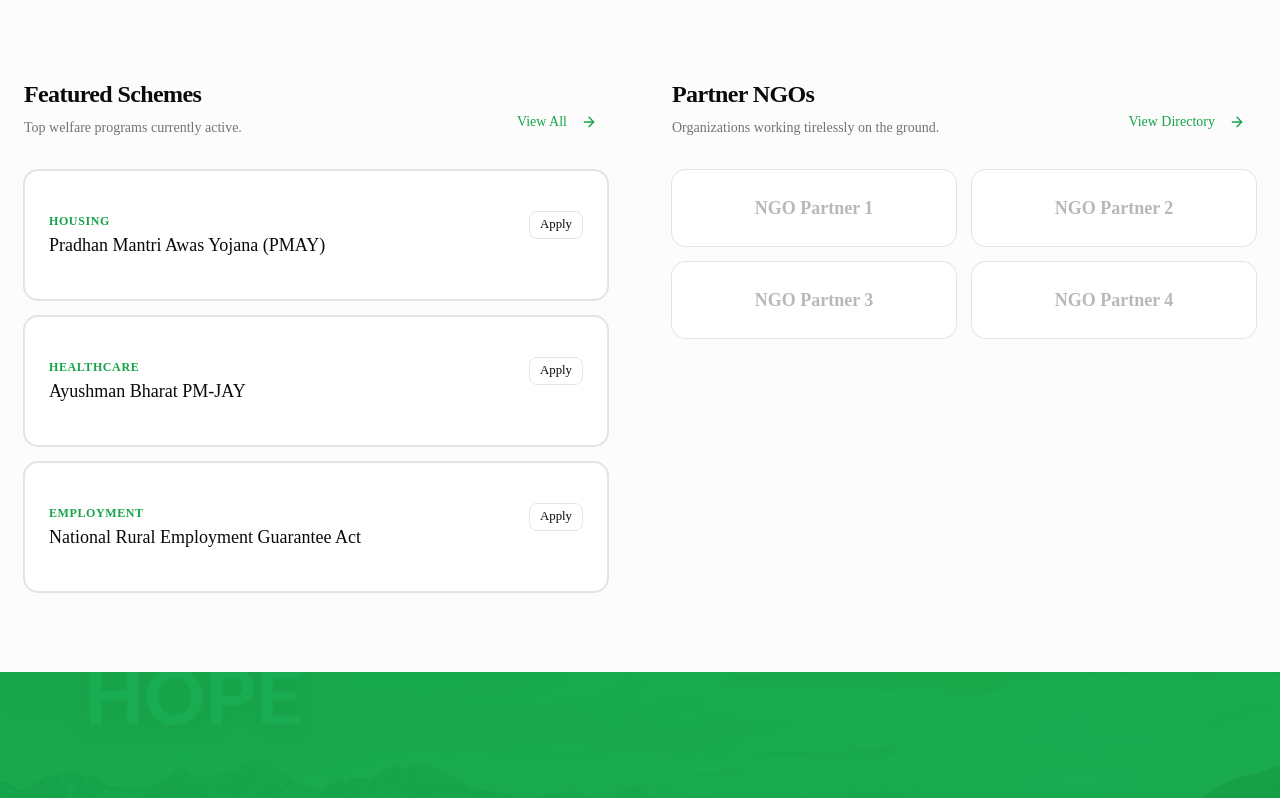
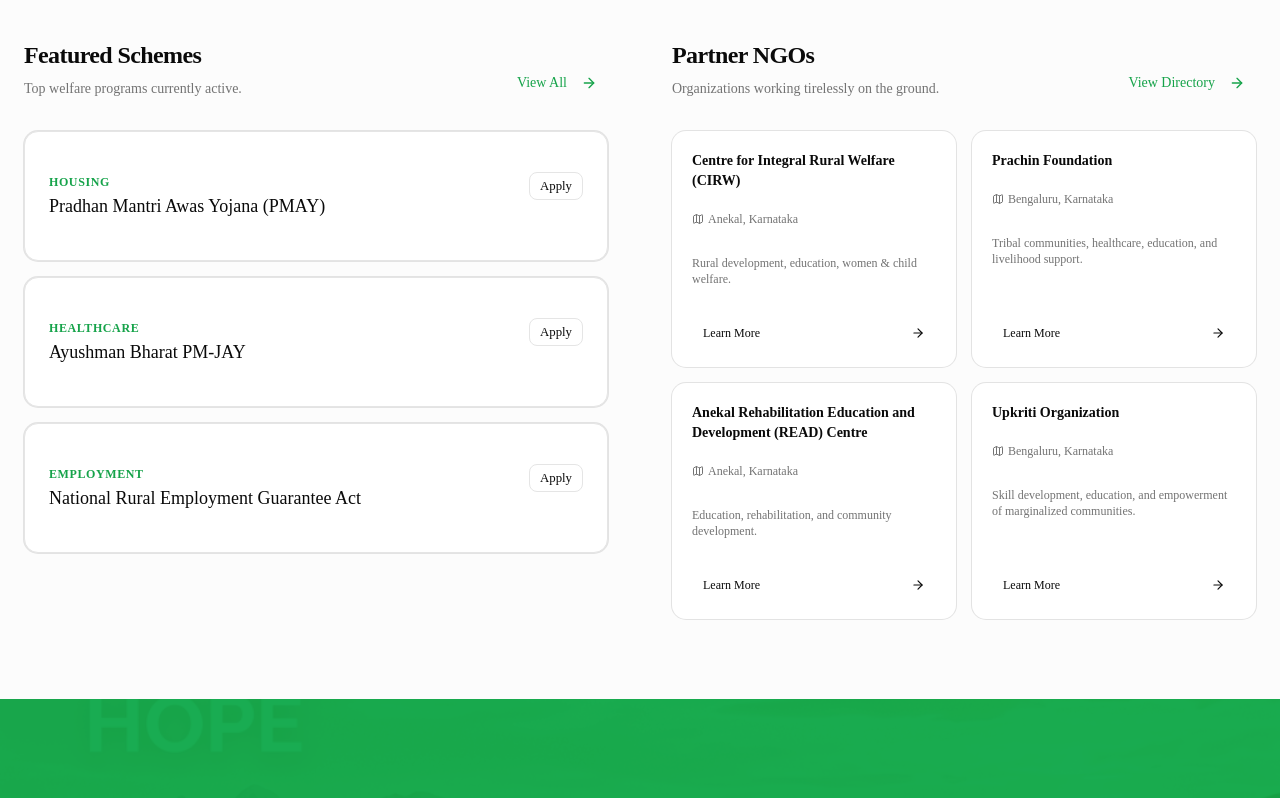
Before and after one commit to sudhan23blg045-ops/jansetu, a Next.js app: page / in a window 1280 px wide. Shown: the part 3000-3798 px from the top of the page. Built offline with nearby package versions, Linux system fonts and the light colour scheme.

Commit message:
Update homepage UI and links

```diff
--- a/src/app/page.tsx
+++ b/src/app/page.tsx
@@ -109,11 +109,6 @@
               <p className="text-lg text-muted-foreground leading-relaxed">
                 Our platform provides a secure digital identity integration, ensuring these communities can seamlessly discover and apply for schemes, connect with NGOs, and access vital educational resources without geographic barriers.
               </p>
-              <motion.div whileHover={{ x: 5 }} transition={{ duration: 0.2 }}>
-                <Button variant="link" className="px-0 text-primary group" asChild>
-                  <Link href="/about">Read our full mission <ArrowRight className="ml-2 h-4 w-4" /></Link>
-                </Button>
-              </motion.div>
             </motion.div>
             <motion.div initial="hidden" whileInView="visible" viewport={{ once: true, margin: "-100px" }} variants={FADE_IN_UP} className="relative aspect-square md:aspect-video rounded-2xl overflow-hidden shadow-[0_20px_60px_rgba(0,0,0,0.12)]">
                <div className="absolute inset-0 bg-gradient-to-tr from-primary/20 to-transparent z-10"></div>
@@ -236,7 +231,9 @@
                             <span className="text-xs font-semibold uppercase tracking-wider text-primary">{scheme.tag}</span>
                             <CardTitle className="text-lg">{scheme.title}</CardTitle>
                           </div>
-                          <Button variant="outline" size="sm" className="transition-all hover:bg-primary hover:text-primary-foreground">Apply</Button>
+                          <Button variant="outline" size="sm" asChild className="transition-all hover:bg-primary hover:text-primary-foreground">
+                            <Link href="/schemes">Apply</Link>
+                          </Button>
                         </div>
                       </CardHeader>
                     </Card>
@@ -256,13 +253,23 @@
                   <Link href="/ngos">View Directory <ArrowRight className="ml-2 h-4 w-4" /></Link>
                 </Button>
               </motion.div>
-              <div className="grid grid-cols-2 gap-4">
-                {[1, 2, 3, 4].map((i) => (
+              <div className="grid grid-cols-1 sm:grid-cols-2 gap-4">
+                {[
+                  { name: "Centre for Integral Rural Welfare (CIRW)", location: "Anekal, Karnataka", desc: "Rural development, education, women & child welfare." },
+                  { name: "Prachin Foundation", location: "Bengaluru, Karnataka", desc: "Tribal communities, healthcare, education, and livelihood support." },
+                  { name: "Anekal Rehabilitation Education and Development (READ) Centre", location: "Anekal, Karnataka", desc: "Education, rehabilitation, and community development." },
+                  { name: "Upkriti Organization", location: "Bengaluru, Karnataka", desc: "Skill development, education, and empowerment of marginalized communities." }
+                ].map((ngo, i) => (
                   <motion.div key={i} variants={FADE_IN_UP} whileHover={{ scale: 1.02 }} transition={{ duration: 0.2 }}>
-                    <Card className="flex items-center justify-center p-6 hover:shadow-[0_8px_24px_rgba(0,0,0,0.06)] transition-all h-full">
-                       <div className="opacity-50 grayscale hover:grayscale-0 transition-all font-bold text-lg text-muted-foreground hover:text-foreground">
-                          NGO Partner {i}
+                    <Card className="flex flex-col p-5 hover:shadow-[0_8px_24px_rgba(0,0,0,0.06)] transition-all h-full bg-card">
+                       <h3 className="font-bold text-sm text-foreground mb-1 line-clamp-2">{ngo.name}</h3>
+                       <div className="flex items-center text-xs text-muted-foreground mb-3">
+                         <Map className="h-3 w-3 mr-1" /> {ngo.location}
                        </div>
+                       <p className="text-xs text-muted-foreground mb-4 line-clamp-2 flex-1">{ngo.desc}</p>
+                       <Button variant="ghost" size="sm" className="w-full text-xs justify-between" asChild>
+                         <Link href="/ngos">Learn More <ArrowRight className="h-3 w-3" /></Link>
+                       </Button>
                     </Card>
                   </motion.div>
                 ))}
```
